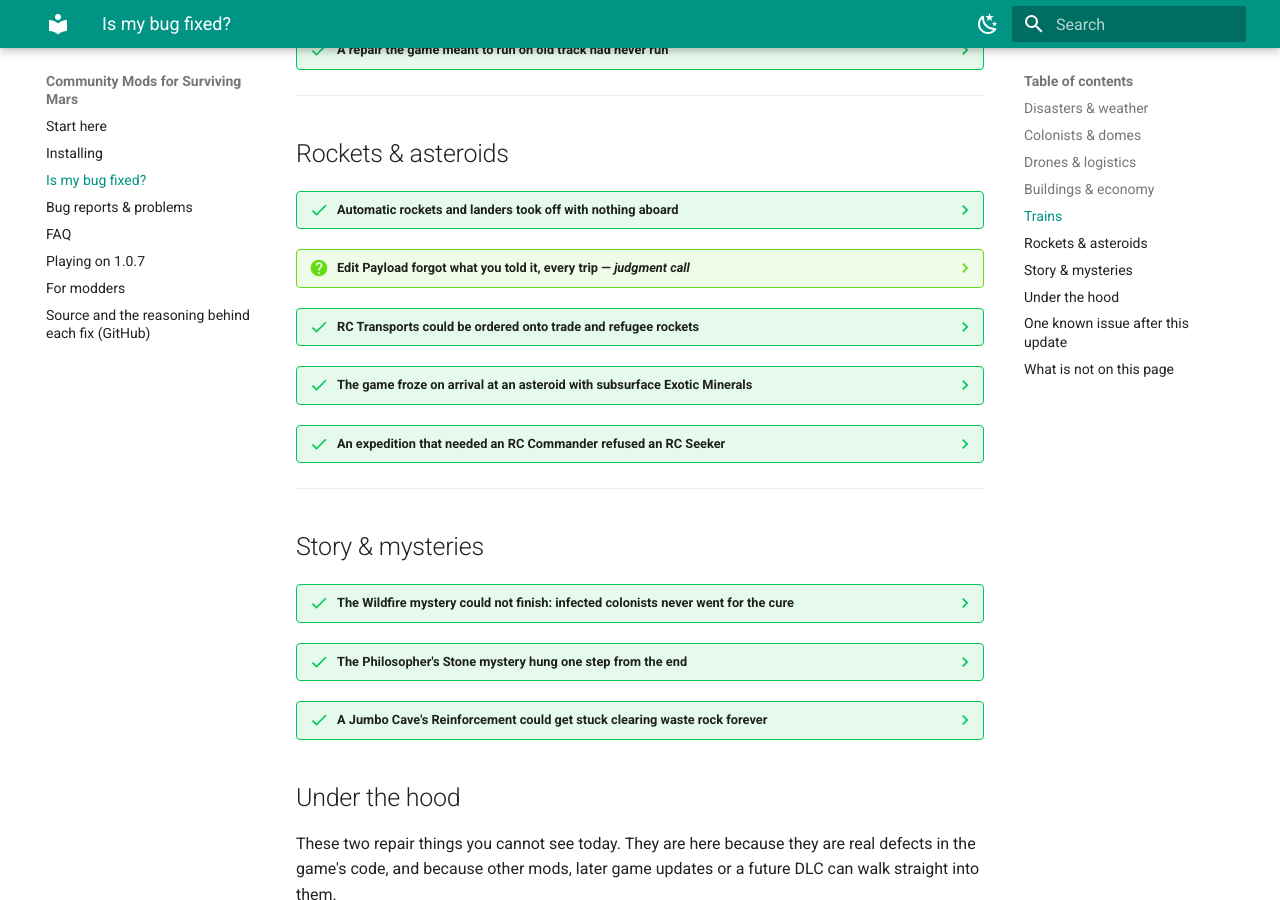
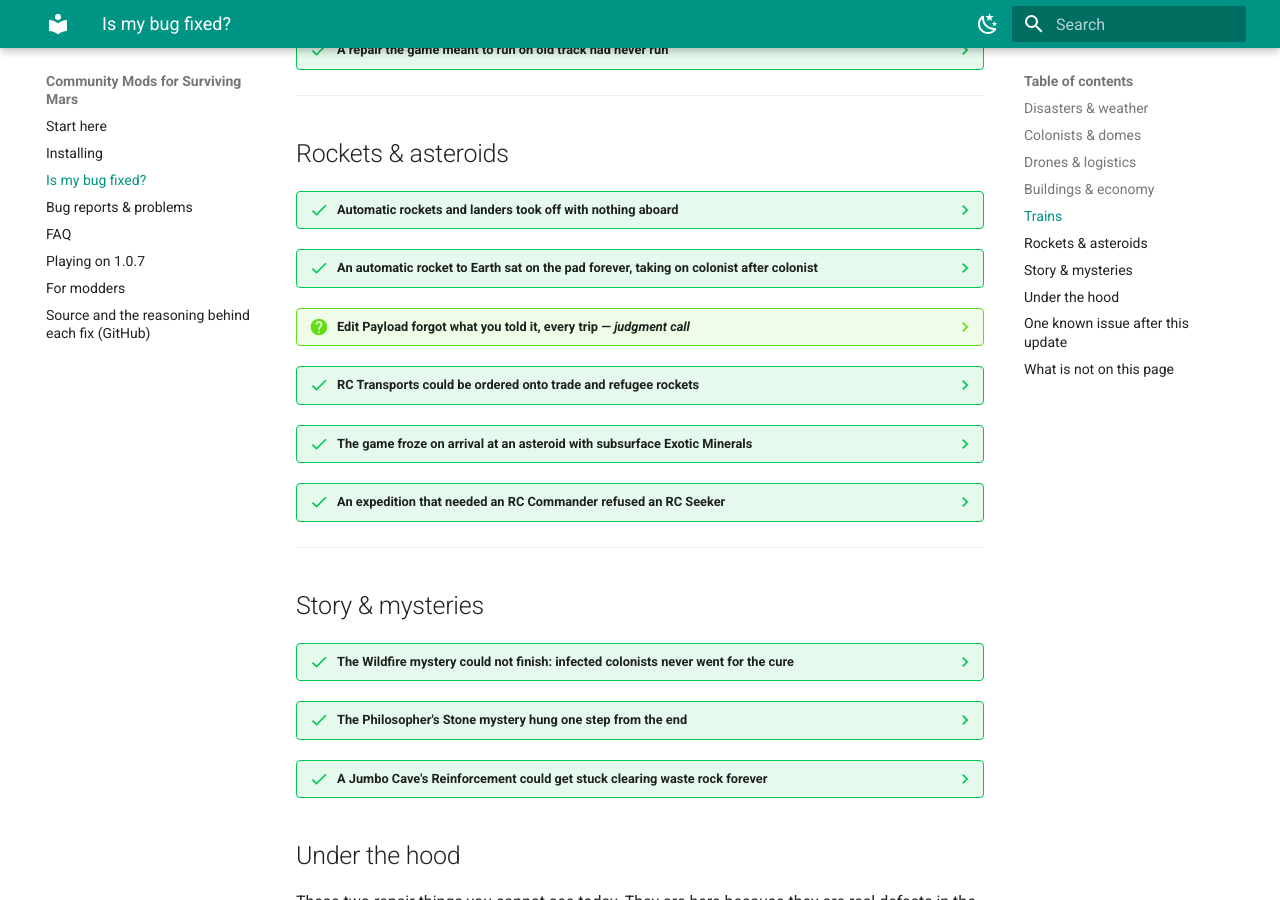
Before and after one commit to catt144/SMR-CommunityMods, an MkDocs documentation site: the page built from content/fix-list.md, in a window 1280 px wide and 900 px high, scrolled down 3045 px. Built offline with MkDocs 1.6.1 and Material for MkDocs 9.7.7, drawn with Linux system fonts in a browser that asks for light colours; part of the change alters nothing that is shown.

Commit message:
fix list for v18: C120 adds one row (44 -> 45)
Rockets & asteroids gains C120 (an automatic rocket to Earth sat on the pad
drafting leaving colonists and never launched; a rocket with no destination
held them too). F128 (our v7 RC Driller sound timing) needs no row change: the
silent-machines row already promises effects in time with the animation.
grep -c '^??? ' = 45; sections 2+18+4+5+5+6+3+2 = 45; judgment calls 4.
No other content page carries a promise C120 falsifies.

Co-Authored-By: Claude Opus 5.5 <noreply@anthropic.com>

```diff
--- a/content/fix-list.md
+++ b/content/fix-list.md
@@ -521,6 +521,26 @@ saw, what was wrong underneath, and what happens now.
     timer still applies, so a rocket that has waited that long and been given
     nothing still goes — empty trips become the exception rather than the cycle.
 
+??? success "An automatic rocket to Earth sat on the pad forever, taking on colonist after colonist"
+    **What you saw:** with a deportation law on, or tourists or Earthsick
+    colonists waiting to go home, an automatic rocket bound for Earth never took
+    off. It sat on the launch pad drafting dozen after dozen of leaving colonists,
+    and only a manual launch got it moving.
+
+    **What was wrong:** the rocket waits until no leaving colonist is still on
+    the way, but every game hour it drafts more of them from the whole colony, so
+    that wait never ends. A landed rocket with no destination set drafted and held
+    leaving colonists too.
+
+    **After the fix:** once everything else is ready, the rocket takes aboard the
+    leaving colonists it can take right away and launches. A landed rocket with
+    no destination no longer collects leaving colonists, and hands back any it was
+    holding.
+
+    **⚠️ Worth knowing:** colonists still walking or riding over when the rocket
+    goes stay on Mars, as they do after a manual launch, and catch the next
+    rocket. No limit is placed on how many colonists a rocket takes.
+
 ??? question "Edit Payload forgot what you told it, every trip — *judgment call*"
     **What you saw:** a payload row you deliberately emptied filled straight back
     in from the flight policy's list, every single time you opened the dialog —
```
